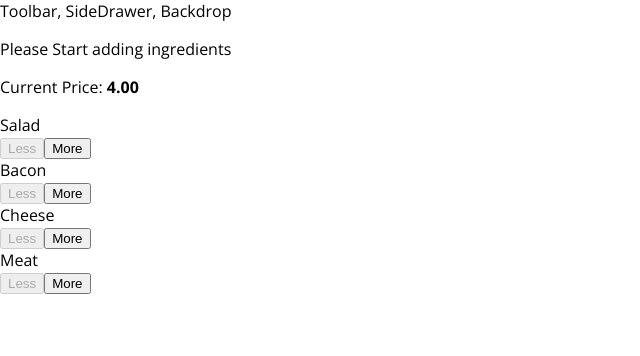
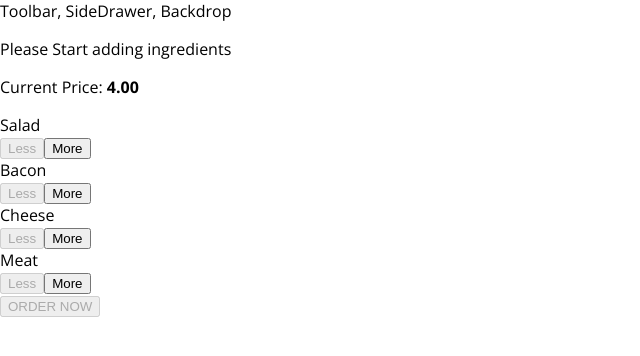
Before and after one commit to renatokoyama/burger-shop, a React app: page / in a window 1280 px wide. Shown: the top 356 px of the page, without its empty margins (0-640 px from the left). Built offline with nearby package versions, Linux system fonts and the light colour scheme.

Commit message:
Create Order button

```diff
--- a/src/components/Burger/BuildControls/BuildControls.css
+++ b/src/components/Burger/BuildControls/BuildControls.css
@@ -8,3 +8,45 @@
     margin: auto;
     padding: 10px 0;
 }
+
+
+.OrderButton {
+    background-color: #DAD735;
+    outline: none;
+    cursor: pointer;
+    border: 1px solid #966909;
+    color: #966909;
+    font-family: inherit;
+    font-size: 1.2em;
+    padding: 15px 30px;
+    box-shadow: 2px 2px 2px #966909;
+}
+
+.OrderButton:hover, .OrderButton:active {
+    background-color: #A0DB41;
+    border: 1px solid #966909;
+    color: #966909;
+}
+
+.OrderButton:disabled {
+    background-color: #C7C6C6;
+    cursor: not-allowed;
+    border: 1px solid #ccc;
+    color: #888888;
+}
+
+.OrderButton:not(:disabled) {
+    animation: enable 0.3s linear;
+}
+
+@keyframes enable {
+    0% {
+        transform: scale(1);
+    }
+    60% {
+        transform: scale(1.1);
+    }
+    100% {
+        transform: scale(1);
+    }
+}
--- a/src/components/Burger/BuildControls/BuildControls.js
+++ b/src/components/Burger/BuildControls/BuildControls.js
@@ -21,6 +21,9 @@
                 removed={() => props.ingredientRemoved(control.type)}
                 disableRemove={props.disabledIngredients[control.type]} />
         ))}
+        <button className={classes.OrderButton} disabled={!props.purchasable}>
+            ORDER NOW
+        </button>
     </div>
 )
 
--- a/src/containers/BurgerBuilder/BurgerBuilder.js
+++ b/src/containers/BurgerBuilder/BurgerBuilder.js
@@ -19,8 +19,23 @@
             cheese: 0,
             meat: 0
         },
-        totalPrice: 4
+        totalPrice: 4,
+        purchasable: false
+    }
 
+    getPurchaseState(ingredientsList) {
+        const ingredients = {
+            ...ingredientsList
+        }
+
+        const sum = Object.keys(ingredients)
+            .map(igKey => {
+                return ingredients[igKey]
+            }).reduce(((sum, element) => {
+                return sum + element
+            }), 0);
+
+        return sum > 0;
     }
 
     addIngredientsHandler = (type) => {
@@ -30,11 +45,15 @@
             }
             updatedIngredients[type] = previousState.ingredients[type] + 1;
             const newPrice = previousState.totalPrice + INGREDIENT_PRICES[type]
+            const purchasable = this.getPurchaseState(updatedIngredients);
             return {
                 totalPrice: newPrice,
-                ingredients: updatedIngredients
+                ingredients: updatedIngredients,
+                purchasable: purchasable
             }
+
         })
+
     }
 
     removeIngredientsHandler = (type) => {
@@ -49,10 +68,16 @@
             }
             updatedIngredients[type] = ingredientsCount - 1;
             const newPrice = previousState.totalPrice - INGREDIENT_PRICES[type]
+
+
+            const purchasable = this.getPurchaseState(updatedIngredients);
+
             return {
                 totalPrice: newPrice,
-                ingredients: updatedIngredients
+                ingredients: updatedIngredients,
+                purchasable
             }
+
         })
     }
 
@@ -72,6 +97,7 @@
                     ingredientRemoved={this.removeIngredientsHandler}
                     disabledIngredients={disabledIngredients}
                     price={this.state.totalPrice}
+                    purchasable={this.state.purchasable}
                 />
             </Aux>
         );
```
